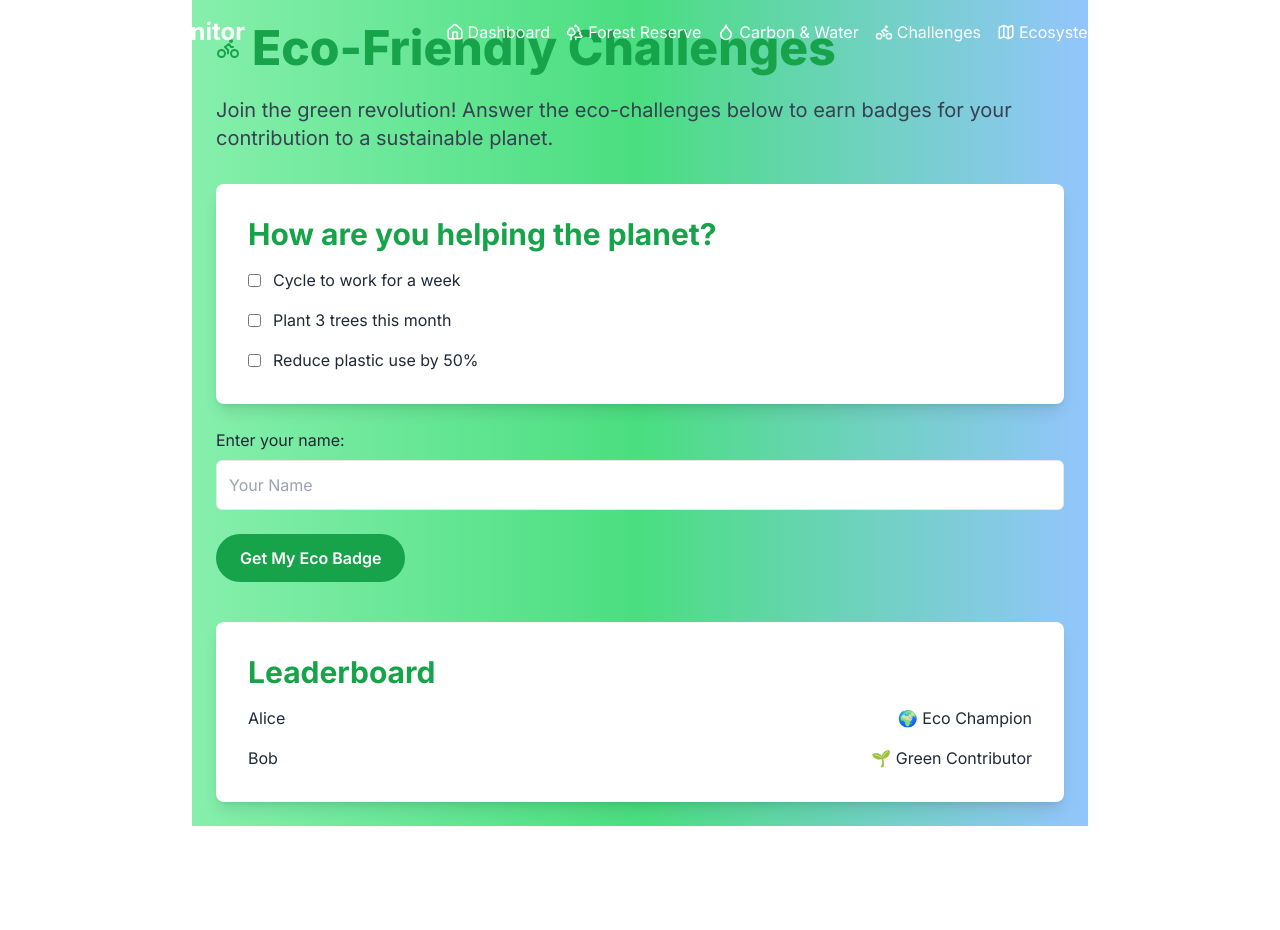
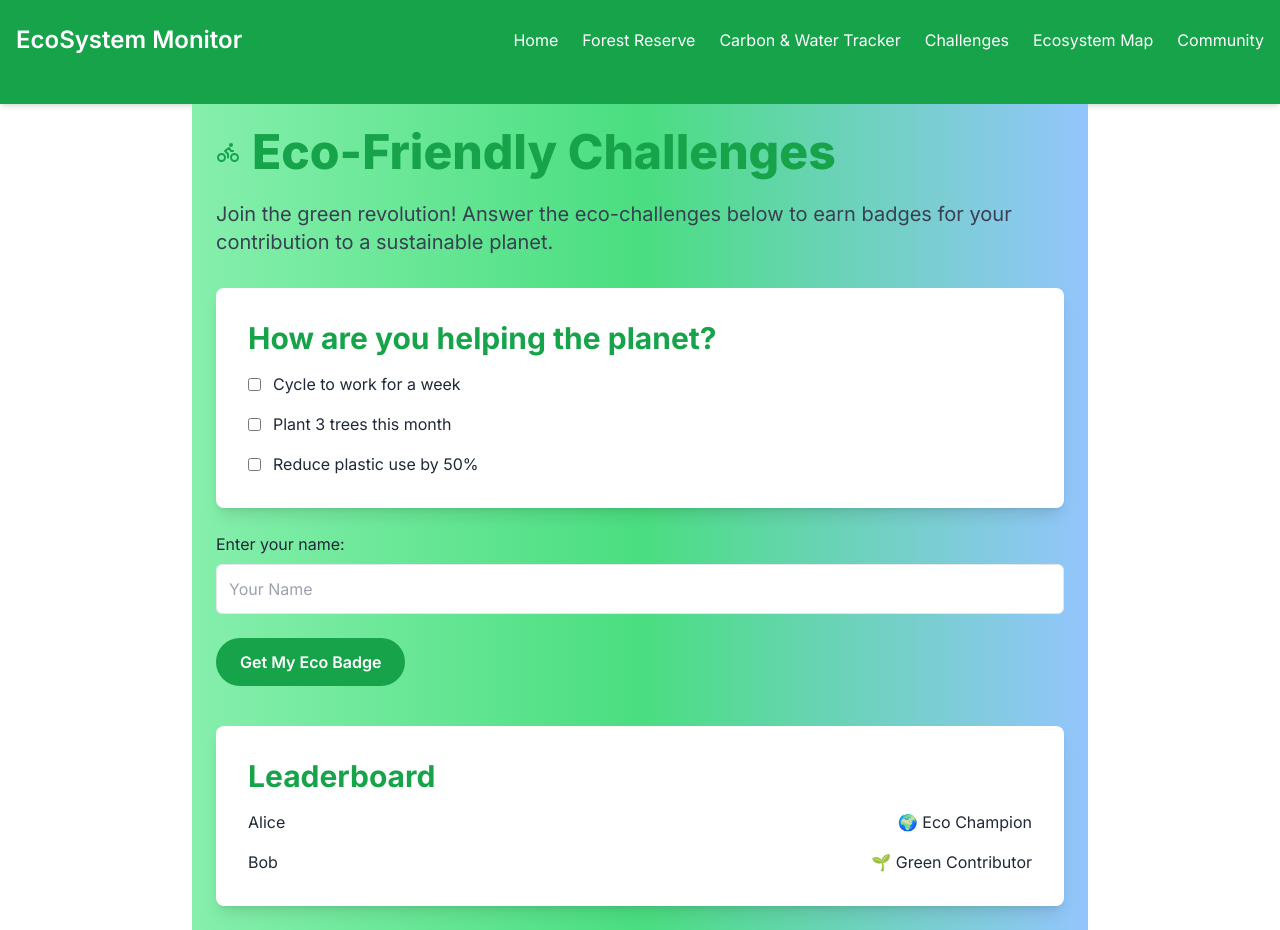
Before and after one commit to prashantxy/Eco-Friendly, a Next.js app: page /challenges in a window 1280 px wide. Before the commit the page ends 826 px from the top, so only its background shows below. Built offline with nearby package versions, Linux system fonts and the light colour scheme.

Commit message:
updated again

```diff
--- a/app/components/AnimatedHero.tsx
+++ b/app/components/AnimatedHero.tsx
@@ -1,24 +1,45 @@
 'use client'
 
-import { useEffect, useRef } from 'react'
+import { useEffect, useRef, useState } from 'react'
 import * as THREE from 'three'
 import { motion } from 'framer-motion'
 
 const AnimatedHero = () => {
+  const [isMobile, setIsMobile] = useState(false)
   const mountRef = useRef<HTMLDivElement>(null)
+  const renderer = useRef<THREE.WebGLRenderer | null>(null)
+  const camera = useRef<THREE.PerspectiveCamera | null>(null)
+
+  // Check if the screen size is mobile
+  useEffect(() => {
+    const handleResize = () => {
+      setIsMobile(window.innerWidth <= 768)
+      if (renderer.current && camera.current) {
+        camera.current.aspect = window.innerWidth / window.innerHeight
+        camera.current.updateProjectionMatrix()
+        renderer.current.setSize(window.innerWidth, window.innerHeight)
+      }
+    }
+    window.addEventListener('resize', handleResize)
+    handleResize() // Check on initial load
+
+    return () => window.removeEventListener('resize', handleResize)
+  }, [])
 
   useEffect(() => {
-    if (!mountRef.current) return
+    if (isMobile || !mountRef.current) return
 
     const scene = new THREE.Scene()
     scene.background = new THREE.Color(0x87CEEB)
 
-    const camera = new THREE.PerspectiveCamera(75, window.innerWidth / window.innerHeight, 0.1, 1000)
-    const renderer = new THREE.WebGLRenderer()
+    const cameraInstance = new THREE.PerspectiveCamera(75, window.innerWidth / window.innerHeight, 0.1, 1000)
+    camera.current = cameraInstance
 
-    renderer.setSize(window.innerWidth, window.innerHeight)
-    mountRef.current.appendChild(renderer.domElement)
+    const rendererInstance = new THREE.WebGLRenderer()
+    renderer.current = rendererInstance
 
+    rendererInstance.setSize(window.innerWidth, window.innerHeight)
+    mountRef.current.appendChild(rendererInstance.domElement)
 
     const treeGeometry = new THREE.ConeGeometry(1, 2, 32)
     const treeMaterial = new THREE.MeshPhongMaterial({ color: 0x228B22 })
@@ -49,54 +70,44 @@ const AnimatedHero = () => {
     const glowMaterial = new THREE.MeshBasicMaterial({
       color: 0xFFFF00,
       transparent: true,
-      opacity: 0.3
+      opacity: 0.3,
     })
     const sunGlow = new THREE.Mesh(glowGeometry, glowMaterial)
     sun.add(sunGlow)
     scene.add(sun)
 
-
     const ambientLight = new THREE.AmbientLight(0x404040)
     scene.add(ambientLight)
-
 
     const sunLight = new THREE.DirectionalLight(0xFFFFFF, 1)
     sunLight.position.copy(sun.position)
     scene.add(sunLight)
 
-    camera.position.z = 15
-    camera.position.y = 5
+    cameraInstance.position.z = 15
+    cameraInstance.position.y = 5
 
     const animate = () => {
       requestAnimationFrame(animate)
       scene.rotation.y += 0.005
 
-      trees.forEach(tree => {
+      trees.forEach((tree) => {
         tree.rotation.y += 0.01
-        tree.position.y = Math.sin(Date.now() * 0.001 + tree.position.x) * 0.1
+        tree.position.y =
+          Math.sin(Date.now() * 0.001 + tree.position.x) * 0.1
       })
 
-      const pulseIntensity = Math.sin(Date.now() * 0.001) * 0.2 + 0.5
+      const pulseIntensity = Math.sin(Date.now() * 0.001) * 0.3 + 0.7
       glowMaterial.opacity = pulseIntensity
 
-      renderer.render(scene, camera)
+      rendererInstance.render(scene, cameraInstance)
     }
 
     animate()
 
-    const handleResize = () => {
-      camera.aspect = window.innerWidth / window.innerHeight
-      camera.updateProjectionMatrix()
-      renderer.setSize(window.innerWidth, window.innerHeight)
+    return () => {
+      mountRef.current?.removeChild(rendererInstance.domElement)
     }
-
-    window.addEventListener('resize', handleResize)
-
-    return () => {
-      window.removeEventListener('resize', handleResize)
-      mountRef.current?.removeChild(renderer.domElement)
-    }
-  }, [])
+  }, [isMobile])
 
   return (
     <motion.div
@@ -106,6 +117,7 @@ const AnimatedHero = () => {
       animate={{ opacity: 1 }}
       transition={{ duration: 1 }}
     >
+      {!isMobile && (
         <motion.div
           className="absolute inset-0 flex items-center justify-center text-white z-10"
           initial={{ y: -50, opacity: 0 }}
@@ -117,6 +129,7 @@ const AnimatedHero = () => {
               initial={{ opacity: 0, y: 20 }}
               animate={{ opacity: 1, y: 0 }}
               transition={{ delay: 1, duration: 0.5 }}
+               className="text-green-300"
             >
               Welcome to
             </motion.span>{" "}
@@ -130,6 +143,7 @@ const AnimatedHero = () => {
             </motion.span>
           </h1>
         </motion.div>
+      )}
     </motion.div>
   )
 }
--- a/app/components/Navbar.tsx
+++ b/app/components/Navbar.tsx
@@ -1,60 +1,67 @@
-'use client';
+'use client'
 
-import Link from 'next/link';
-import { Home, TreesIcon as Tree, Droplet, Bike, Map, Users } from 'lucide-react'
-import { useState } from 'react';
-import { motion } from 'framer-motion';
+import Link from 'next/link'
+import { useState } from 'react'
+import { motion } from 'framer-motion'
+import { Heart, Home, TreesIcon as Tree, Droplet, Bike, Map, Users} from 'lucide-react'
 
-const HorizontalNavbar = () => {
-  const [isCollapsed, setIsCollapsed] = useState(false);
+const Navbar = () => {
+  const [isMenuOpen, setIsMenuOpen] = useState(false)
+
+  // Toggle menu for mobile view
+  const toggleMenu = () => setIsMenuOpen(!isMenuOpen)
 
   return (
-    <motion.nav
-      className={`fixed top-0 left-0 w-full bg-green-600 text-white shadow-md transition-all duration-300 ${
-        isCollapsed ? 'h-12' : 'h-16'
-      }`}
-      initial={{ y: -100 }}
-      animate={{ y: 0 }}
-      transition={{ duration: 0.8 }}
-    >
-      <div className="flex items-center justify-between h-full px-4">
-        {/* Logo */}
-        <Link href="/" className="text-lg font-bold">
-          {isCollapsed ? 'EM' : 'EcoSystem Monitor'}
-        </Link>
+    <nav className="bg-green-600 text-white shadow-md">
+      <div className="max-w-7xl mx-auto px-4 py-6 flex justify-between items-center">
+        {/* Logo or Brand */}
+        <div className="text-2xl font-semibold">
+          <Link href="/">EcoSystem Monitor</Link>
+        </div>
 
-        {/* Navigation Links */}
-        <ul className="flex items-center space-x-4">
-          <NavItem href="/" icon={<Home size={18} />} text="Dashboard" />
-          <NavItem href="/forest-reserve" icon={<Tree size={18} />} text="Forest Reserve" />
-          <NavItem href="/carbon-water-tracker" icon={<Droplet size={18} />} text="Carbon & Water" />
-          <NavItem href="/challenges" icon={<Bike size={18} />} text="Challenges" />
-          <NavItem href="/ecosystem-map" icon={<Map size={18} />} text="Ecosystem Map" />
-          <NavItem href="/community" icon={<Users size={18} />} text="Community" />
-        </ul>
+        {/* Hamburger Icon for Mobile */}
+        <div className="lg:hidden flex items-center">
+          <button onClick={toggleMenu}>
+            <svg className="w-6 h-6" fill="none" stroke="currentColor" viewBox="0 0 24 24" xmlns="http://www.w3.org/2000/svg">
+              <path strokeLinecap="round" strokeLinejoin="round" strokeWidth="2" d="M4 6h16M4 12h16M4 18h16"></path>
+            </svg>
+          </button>
+        </div>
 
-        {/* Collapse Button */}
-        <button
-          onClick={() => setIsCollapsed(!isCollapsed)}
-          className="p-2 bg-green-700 rounded hover:bg-green-800 transition-colors"
-        >
-          {isCollapsed ? 'Expand' : 'Collapse'}
-        </button>
+        {/* Navigation Links for Desktop */}
+        <div className="hidden lg:flex space-x-6">
+          <Link href="/" className="hover:text-green-200">Home</Link>
+          <Link href="/forest-reserve" className="hover:text-green-200">Forest Reserve</Link>
+          <Link href="/carbon-water-tracker" className="hover:text-green-200">Carbon & Water Tracker</Link>
+          <Link href="/challenges" className="hover:text-green-200">Challenges</Link>
+          <Link href="/ecosystem-map" className="hover:text-green-200">Ecosystem Map</Link>
+          <Link href="/community" className="hover:text-green-200">Community</Link>
+        </div>
       </div>
-    </motion.nav>
-  );
-};
 
-const NavItem = ({ href, icon, text }: { href: string; icon: React.ReactNode; text: string }) => (
-  <li>
-    <Link
-      href={href}
-      className="flex items-center space-x-1 hover:bg-green-700 px-3 py-2 rounded transition-colors"
-    >
-      {icon}
-      <span>{text}</span>
-    </Link>
-  </li>
-);
+      {/* Mobile Menu (When Hamburger is Open) */}
+      {isMenuOpen && (
+        <div className="lg:hidden bg-green-700 text-white py-4 px-6">
+          <Link href="/" className="block py-2">Home</Link>
+          <Link href="/forest-reserve" className="block py-2">Forest Reserve</Link>
+          <Link href="/carbon-water-tracker" className="block py-2">Carbon & Water Tracker</Link>
+          <Link href="/challenges" className="block py-2">Challenges</Link>
+          <Link href="/ecosystem-map" className="block py-2">Ecosystem Map</Link>
+          <Link href="/community" className="block py-2">Community</Link>
+        </div>
+      )}
 
-export default HorizontalNavbar;
+      {/* Optional Icon */}
+      <motion.div
+        className="hover:text-green-200"
+        initial={{ rotate: 0 }}
+        animate={{ rotate: 360 }}
+        transition={{ duration: 2, repeat: Infinity, repeatType: "loop" }}
+      >
+        <Heart className="w-6 h-6" />
+      </motion.div>
+    </nav>
+  )
+}
+
+export default Navbar
--- a/app/forest-reserve/page.tsx
+++ b/app/forest-reserve/page.tsx
@@ -1,27 +1,55 @@
 'use client'
+
+import { useState, useEffect } from 'react'
 import { TreesIcon as Tree } from 'lucide-react'
 import dynamic from 'next/dynamic'
 import 'leaflet/dist/leaflet.css'
 
+// Dynamically import Leaflet components for client-side rendering
 const MapContainer = dynamic(() => import('react-leaflet').then(mod => mod.MapContainer), { ssr: false })
 const TileLayer = dynamic(() => import('react-leaflet').then(mod => mod.TileLayer), { ssr: false })
 const Marker = dynamic(() => import('react-leaflet').then(mod => mod.Marker), { ssr: false })
 const Popup = dynamic(() => import('react-leaflet').then(mod => mod.Popup), { ssr: false })
 
+// Define types for reserves
+type Reserve = {
+  id: number
+  name: string
+  lat: number
+  lng: number
+  health: number
+}
+
 export default function ForestReserve() {
+  const [reserves, setReserves] = useState<Reserve[]>([])
+
+  // Mock API call to fetch forest reserves
+  useEffect(() => {
+    const fetchReserves = async () => {
+      const data: Reserve[] = [
+        { id: 1, name: 'Amazon Rainforest', lat: 51.505, lng: -0.09, health: 92 },
+        { id: 2, name: 'European Reserve', lat: 48.8566, lng: 2.3522, health: 78 },
+      ]
+      setReserves(data)
+    }
+    fetchReserves()
+  }, [])
+
   return (
     <div className="container mx-auto p-6">
-      <h1 className="text-4xl font-bold mb-6 flex items-center text-green-700">
+      {/* Page Header */}
+      <header className="mb-6">
+        <h1 className="text-4xl font-bold flex items-center text-green-700">
           <Tree className="mr-2" />
           Forest Reserve Monitoring
         </h1>
-
-      <p className="text-lg mb-6">
-        This page will display real-time health stats of selected forest reserves and allow users to "adopt" portions for virtual monitoring.
+        <p className="text-lg">
+          This page displays real-time health stats of selected forest reserves and allows users to "adopt" portions for virtual monitoring.
         </p>
+      </header>
 
       {/* Interactive Map Section */}
-      <div className="mb-12">
+      <section className="mb-12">
         <h2 className="text-2xl font-semibold mb-4">Explore Forest Reserves on the Map</h2>
         <div className="relative h-80 bg-gray-200 rounded-lg">
           <MapContainer
@@ -34,28 +62,21 @@ export default function ForestReserve() {
               url="https://{s}.tile.openstreetmap.org/{z}/{x}/{y}.png"
               attribution="© OpenStreetMap contributors"
             />
-
-            {/* Sample markers for forest reserves */}
-            <Marker position={[51.505, -0.09]}>
+            {/* Dynamic markers for forest reserves */}
+            {reserves.map(reserve => (
+              <Marker key={reserve.id} position={[reserve.lat, reserve.lng]}>
                 <Popup>
-                <strong>Amazon Rainforest</strong>
-                <p>Healthy Vegetation: 92%</p>
-                <p>Carbon Storage: 35 tons/ha</p>
+                  <strong>{reserve.name}</strong>
+                  <p>Healthy Vegetation: {reserve.health}%</p>
                 </Popup>
               </Marker>
-            <Marker position={[48.8566, 2.3522]}>
-              <Popup>
-                <strong>European Reserve</strong>
-                <p>Healthy Vegetation: 78%</p>
-                <p>Carbon Storage: 20 tons/ha</p>
-              </Popup>
-            </Marker>
+            ))}
           </MapContainer>
         </div>
-      </div>
+      </section>
 
       {/* Real-Time Stats Section */}
-      <div className="grid grid-cols-1 sm:grid-cols-2 lg:grid-cols-3 gap-6 mb-12">
+      <section className="grid grid-cols-1 sm:grid-cols-2 lg:grid-cols-3 gap-6 mb-12">
         <div className="bg-green-100 p-6 rounded-lg shadow-lg">
           <h3 className="font-semibold text-lg mb-3">Air Quality</h3>
           <p className="text-xl">Current AQI: 45 (Good)</p>
@@ -68,34 +89,37 @@ export default function ForestReserve() {
           <h3 className="font-semibold text-lg mb-3">Vegetation Health</h3>
           <p className="text-xl">Healthy Vegetation: 85%</p>
         </div>
-      </div>
+      </section>
 
       {/* Adoption Section */}
-      <div className="bg-white p-6 rounded-lg shadow-lg mb-12">
+      <section className="bg-white p-6 rounded-lg shadow-lg mb-12">
         <h2 className="text-2xl font-semibold mb-4">Adopt a Portion of the Forest Reserve</h2>
-        <p className="mb-4">Choose a portion of the forest reserve to adopt and track its health. Your actions will contribute to its restoration and preservation.</p>
-
-        {/* Adoption progress bar */}
+        <p className="mb-4">
+          Choose a portion of the forest reserve to adopt and track its health. Your actions will contribute to its restoration and preservation.
+        </p>
         <div className="mb-4">
-          <label htmlFor="adopt-progress" className="block text-sm font-medium mb-2">Adopted Portion Health</label>
-          <progress id="adopt-progress" value="60" max="100" className="w-full h-6 bg-gray-200 rounded-full">
-            60%
-          </progress>
+          <label htmlFor="adopt-progress" className="block text-sm font-medium mb-2">
+            Adopted Portion Health
+          </label>
+          <div className="w-full h-6 bg-gray-200 rounded-full overflow-hidden">
+            <div className="h-full bg-green-500 rounded-full" style={{ width: '60%' }}></div>
           </div>
-
+        </div>
         <button className="bg-green-600 text-white py-2 px-6 rounded-lg hover:bg-green-500 transition duration-300">
           Adopt This Portion
         </button>
-      </div>
+      </section>
 
       {/* Gamification & Rewards Section */}
-      <div className="bg-gray-50 p-6 rounded-lg shadow-lg">
+      <section className="bg-gray-50 p-6 rounded-lg shadow-lg">
         <h2 className="text-2xl font-semibold mb-4">Earn Rewards for Protecting the Forest</h2>
-        <p className="mb-4">Complete eco-friendly challenges, adopt more forest portions, and share your progress to earn rewards.</p>
+        <p className="mb-4">
+          Complete eco-friendly challenges, adopt more forest portions, and share your progress to earn rewards.
+        </p>
         <button className="bg-yellow-500 text-white py-2 px-6 rounded-lg hover:bg-yellow-400 transition duration-300">
           View Challenges
         </button>
-      </div>
+      </section>
     </div>
   )
 }
--- a/app/layout.tsx
+++ b/app/layout.tsx
@@ -1,6 +1,7 @@
 import './globals.css'
 import { Inter } from 'next/font/google'
-import Header from './components/Header'
+import Navbar from './components/Navbar'
+import Footer from './components/Footer'
 import Script from 'next/script'
 
 const inter = Inter({ subsets: ['latin'] })
@@ -18,11 +19,12 @@ export default function RootLayout({
   return (
     <html lang="en">
       <body className={inter.className}>
-        <Header />
+        <Navbar />  {/* Replace Header with Navbar */}
         <main>
-          {children}
+          {children}  {/* Main content area for each page */}
         </main>
-        <Script src="https://cdnjs.cloudflare.com/ajax/libs/three.js/r128/three.min.js" />
+        <Script src="https://cdnjs.cloudflare.com/ajax/libs/three.js/r128/three.min.js" />  {/* External script for Three.js */}
+        <Footer/>
       </body>
     </html>
   )
--- a/app/page.tsx
+++ b/app/page.tsx
@@ -34,6 +34,7 @@ export default function Home() {
 
   return (
     <div>
+
       <AnimatedHero />
       <motion.div
         className="absolute bottom-10 left-1/2 transform -translate-x-1/2 z-20"
@@ -41,12 +42,16 @@ export default function Home() {
         animate={{ opacity: 1, y: 0 }}
         transition={{ delay: 1, duration: 0.8 }}
       >
+      <div className="flex justify-center items-center">
   <button
     onClick={scrollToContent}
     className="bg-white text-green-600 px-6 py-3 rounded-full font-bold text-lg hover:bg-green-100 transition-colors duration-300"
   >
        Explore
      </button>
+     </div>
+
+
       </motion.div>
       <div ref={contentRef} className="min-h-screen bg-white py-16">
         <motion.div
@@ -138,7 +143,6 @@ const FeatureCard: React.FC<FeatureCardProps> = ({ href, icon, title, descriptio
         <motion.div
           className="mb-4"
           initial={{ rotate: 0 }}
-
         >
           {icon}
         </motion.div>
```
Lines whose indentation alone changed are shown as unchanged.
